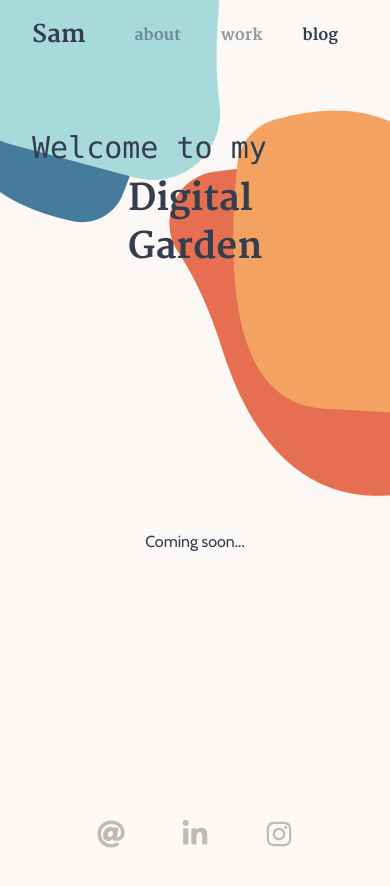
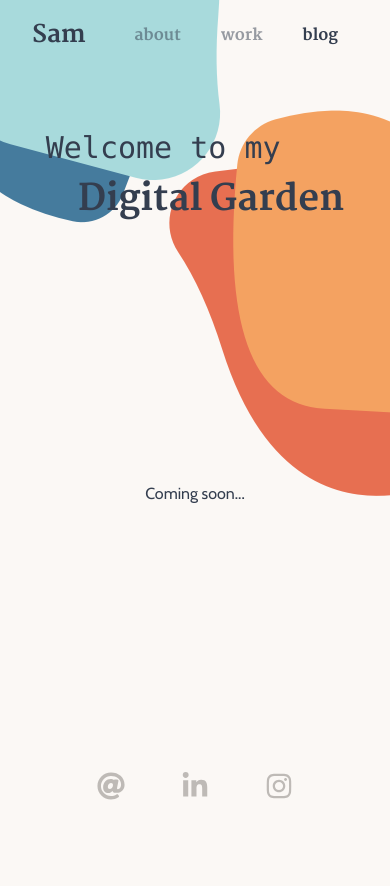
Before and after one commit to s-fletcher/me, a Next.js app: page /blog in a window 390 px wide. Shown: the top 886 px of the page. Built offline with nearby package versions, Linux system fonts and the light colour scheme.

Commit message:
Fix title on mobile

```diff
--- a/src/components/title.tsx
+++ b/src/components/title.tsx
@@ -12,7 +12,12 @@ export const Title: FC<TitleProps> = ({ lineOne, lineTwo, ...props }) => (
       <Heading fontWeight="normal" fontSize="3xl" fontFamily="mono">
         {lineOne}
       </Heading>
-      <Heading fontSize="4xl" mt={2} ml={24}>
+      <Heading
+        whiteSpace="nowrap"
+        fontSize="4xl"
+        mt={2}
+        ml={lineTwo.length > 10 ? [8, 24] : 24}
+      >
         {lineTwo}
       </Heading>
     </Box>
```
